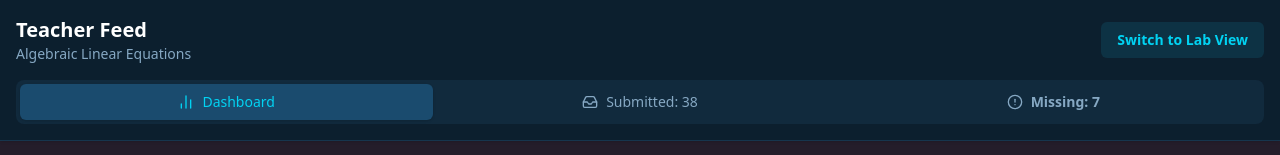
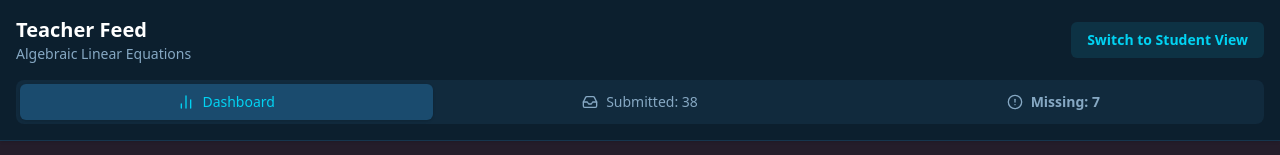
Before and after one commit to TheNjengaKarori/vision-math, a React (Vite) app: page / in a window 1280 px wide. Both pictures are taken after a click on the button "TEACHER VIEW". Shown: the top 155 px of the page. Built offline with nearby package versions, Linux system fonts and the light colour scheme.

Commit message:
fix(ui): rename switch button label in teacher feed
Update the button label to correctly reflect the target view ("Student View" instead of "Lab View").

```diff
--- a/src/components/TeacherFeedView.tsx
+++ b/src/components/TeacherFeedView.tsx
@@ -151,7 +151,7 @@ export const TeacherFeedView: React.FC<TeacherFeedViewProps> = ({
             onClick={onBackToStudent}
             className="text-sm px-4 py-2 bg-cyan-900/40 text-cyan-400 font-bold rounded-md hover:bg-cyan-900/60 hover:text-white transition-colors"
           >
-            Switch to Lab View
+            Switch to Student View
           </button>
         </div>
         <div className="flex bg-[#112a3d] p-1 rounded-lg">
```
